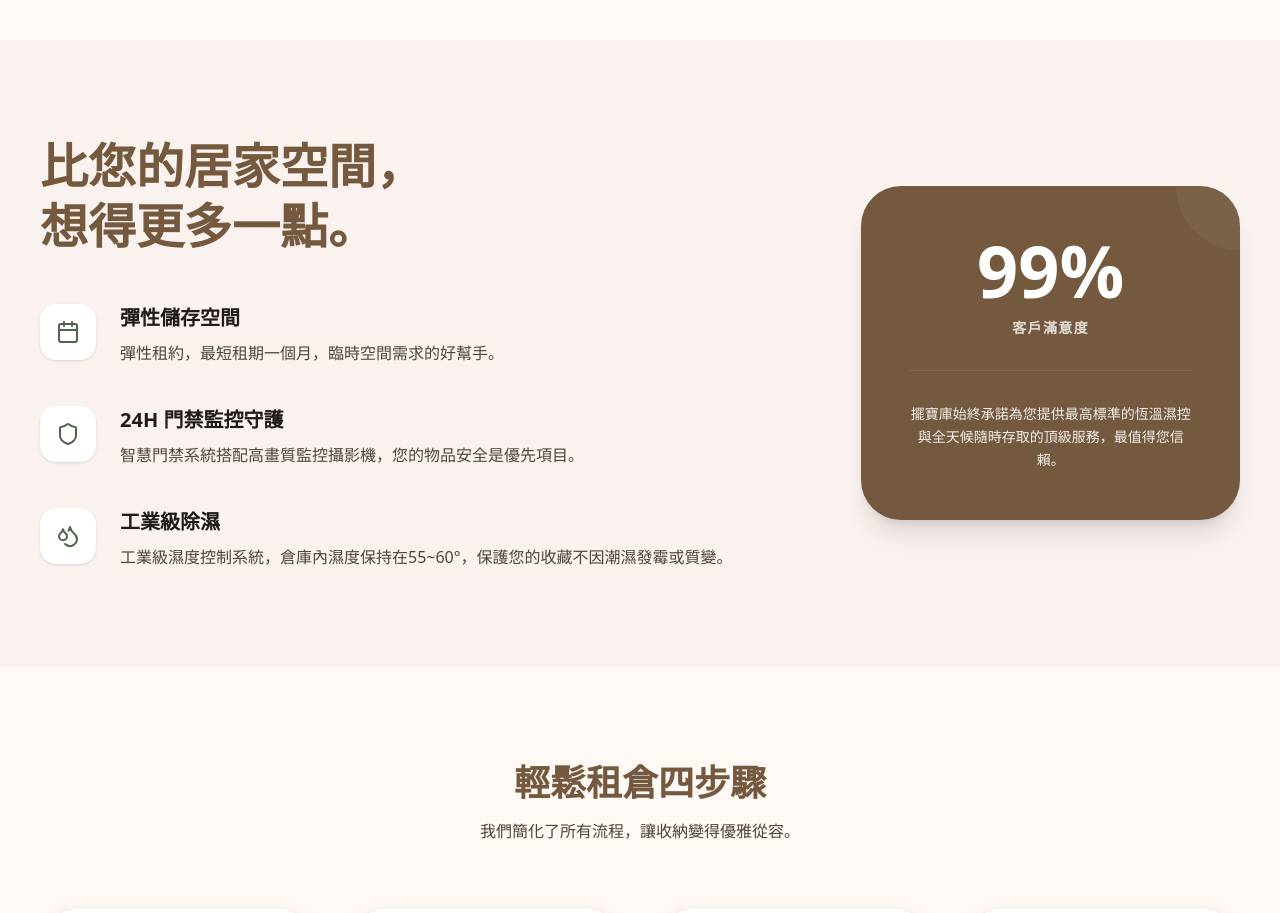
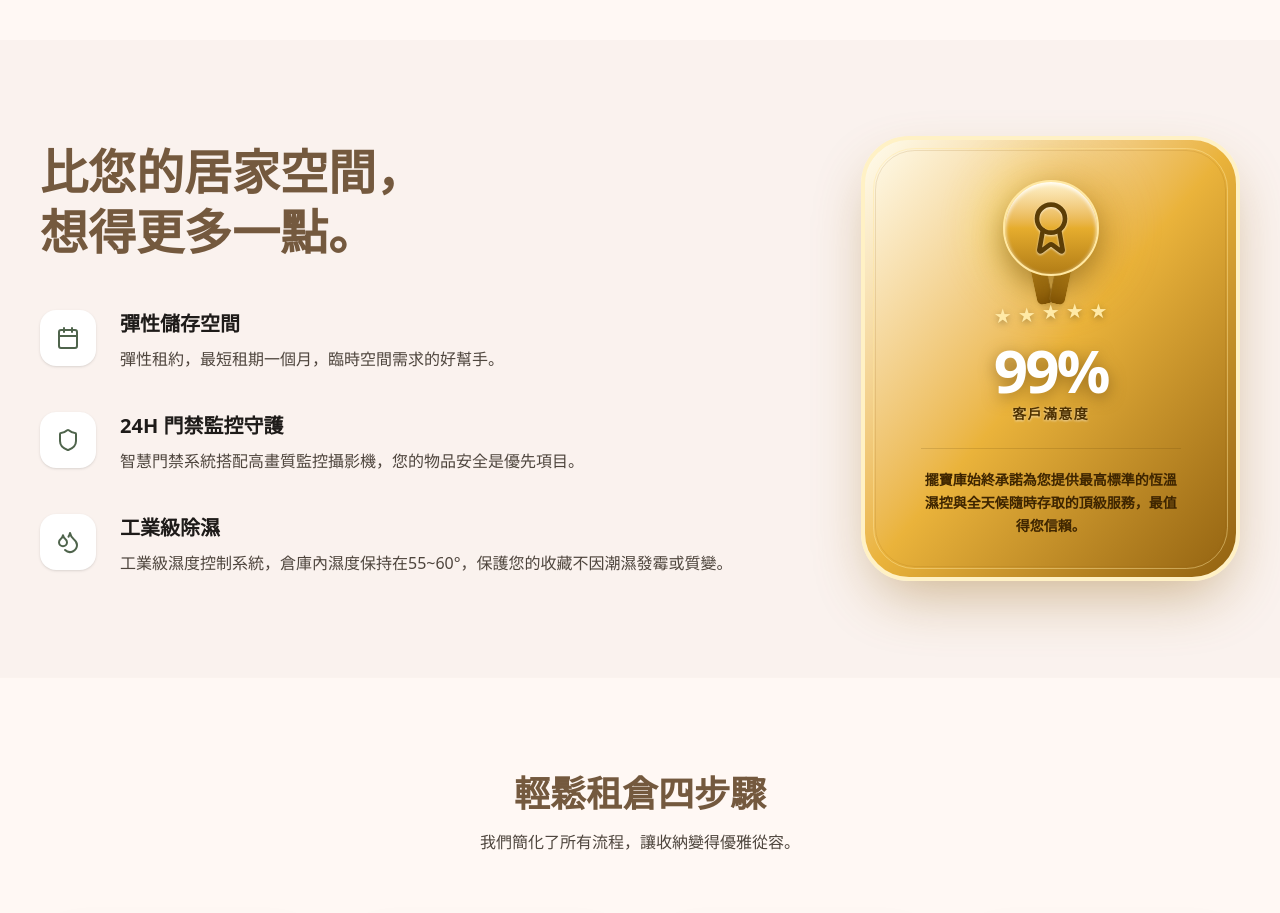
Before and after one commit to bbkstorage100/my-awesome-project, a React (Vite) app: page / in a window 1280 px wide. Shown: the part 1620-2533 px from the top of the page. Built offline with nearby package versions, Linux system fonts and the light colour scheme.

Commit message:
feat(home): redesign customer satisfaction card
Upgrade the visual presentation of the customer satisfaction section with a premium metallic gradient, refined border styling, and interactive hover effects.

```diff
--- a/src/pages/Home.tsx
+++ b/src/pages/Home.tsx
@@ -1,5 +1,5 @@
 import { motion } from 'motion/react';
-import { ArrowRight, CheckCircle2, Shield, Calendar, Droplets, ShoppingBag, Box, House, MessageCircle, ClipboardCheck, Key, Search, User, MapPin } from 'lucide-react';
+import { ArrowRight, CheckCircle2, Shield, Calendar, Droplets, ShoppingBag, Box, House, MessageCircle, ClipboardCheck, Key, Search, User, MapPin, Award } from 'lucide-react';
 import { Link } from 'react-router-dom';
 import SolutionsCarousel from '../components/SolutionsCarousel';
 
@@ -145,13 +145,49 @@ export default function Home() {
             </div>
           </div>
           <div className="lg:w-1/3 w-full">
-            <div className="bg-primary p-12 rounded-[2.5rem] shadow-xl text-on-primary text-center relative overflow-hidden">
-              <p className="text-7xl font-black mb-3">99%</p>
-              <p className="text-sm uppercase tracking-widest opacity-80 font-semibold">客戶滿意度</p>
-              <div className="mt-8 pt-8 border-t border-on-primary/10 text-sm opacity-90 leading-relaxed">
+            <div className="bg-gradient-to-br from-[#FFFCEE] via-[#EAB33B] to-[#926210] p-10 rounded-[3rem] shadow-[0_25px_60px_-15px_rgba(146,98,16,0.45)] text-center relative overflow-hidden border-[4px] border-[#FFF1C5] flex flex-col items-center justify-center min-h-[380px] group hover:-translate-y-1 transition-all duration-500">
+              {/* Glossy metallic light sweep effect */}
+              <div className="absolute inset-0 bg-gradient-to-tr from-transparent via-white/20 to-transparent pointer-events-none -translate-x-full group-hover:translate-x-full transition-transform duration-[1.2s] ease-out-quint" />
+
+              {/* Concentric luxury line details */}
+              <div className="absolute inset-2 border border-[#FFE79E]/45 rounded-[2.6rem] pointer-events-none" />
+              <div className="absolute inset-2.5 border border-[#926210]/15 rounded-[2.5rem] pointer-events-none" />
+
+              {/* 3D Golden Award Seal & Ribbon Graphic */}
+              <div className="relative mb-4 flex flex-col items-center">
+                <div className="absolute -inset-4 bg-gradient-to-r from-yellow-300 via-[#EAB33B] to-yellow-600 rounded-full blur-xl opacity-35 animate-pulse" />
+
+                {/* Outer ring of medal */}
+                <div className="relative bg-gradient-to-b from-[#FFF2CB] via-[#E6AD2E] to-[#B27D16] p-4.5 rounded-full shadow-[0_12px_28px_rgba(110,75,10,0.5),_inset_0_2px_4px_rgba(255,255,255,1)] border-2 border-[#FFE8A3] flex items-center justify-center z-10">
+                  <Award className="w-14 h-14 text-[#5c3e06] drop-shadow-[0_1px_1px_rgba(255,255,255,0.7)]" />
+                </div>
+
+                {/* 3D Ribbon Tails */}
+                <div className="absolute top-[80%] flex gap-3.5 z-0 justify-center">
+                  <div className="w-4 h-12 bg-gradient-to-b from-[#E0A221] to-[#805305] rounded-b-md transform -rotate-12 origin-top shadow-md border-r border-white/10" />
+                  <div className="w-4 h-12 bg-gradient-to-b from-[#E0A221] to-[#805305] rounded-b-md transform rotate-12 origin-top shadow-md border-l border-white/10" />
+                </div>
+              </div>
+
+              {/* Five Golden Stars */}
+              <div className="flex gap-1.5 mb-2 mt-3 relative z-10">
+                {[1, 2, 3, 4, 5].map((_, starIdx) => (
+                  <span key={starIdx} className="text-xl drop-shadow-[0_2px_3px_rgba(0,0,0,0.25)] text-[#FFEAA7] animate-bounce" style={{ animationDelay: `${starIdx * 0.15}s` }}>★</span>
+                ))}
+              </div>
+
+              {/* Giant 99% satisfaction display */}
+              <h3 className="text-6xl font-black text-white tracking-tighter drop-shadow-[0_4px_8px_rgba(80,50,5,0.5)] mb-1 relative z-10 select-none">
+                99%
+              </h3>
+
+              <p className="text-sm uppercase tracking-widest font-black text-[#4E3100] mb-4 relative z-10 drop-shadow-[0_1px_1px_rgba(255,255,255,0.6)]">
+                客戶滿意度
+              </p>
+
+              <div className="mt-2 pt-5 border-t border-[#4E3100]/15 text-sm font-semibold text-[#3E2500] leading-relaxed max-w-[260px] relative z-10">
                 擺寶庫始終承諾為您提供最高標準的恆溫濕控與全天候隨時存取的頂級服務，最值得您信賴。
               </div>
-              <div className="absolute top-0 right-0 w-32 h-32 bg-white/5 rounded-full translate-x-1/2 -translate-y-1/2" />
             </div>
           </div>
         </div>
```
